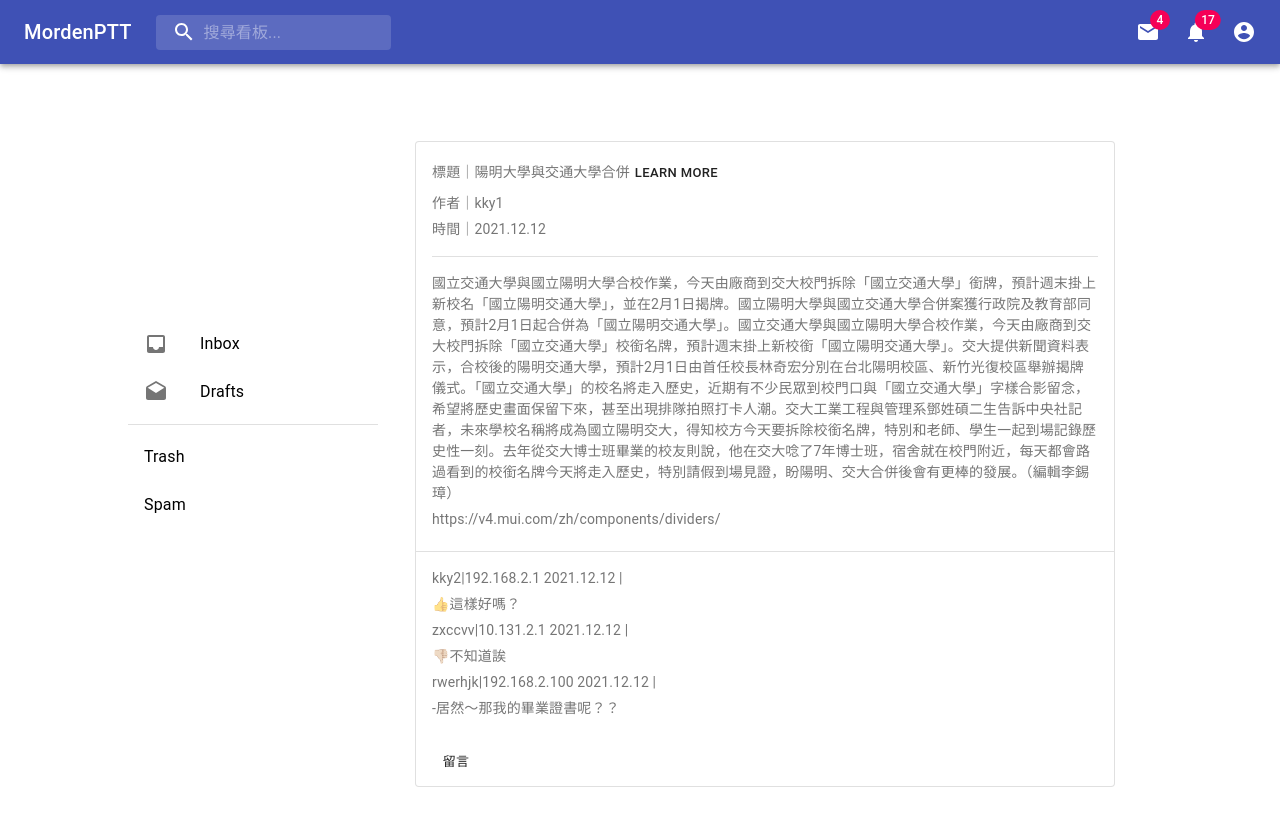
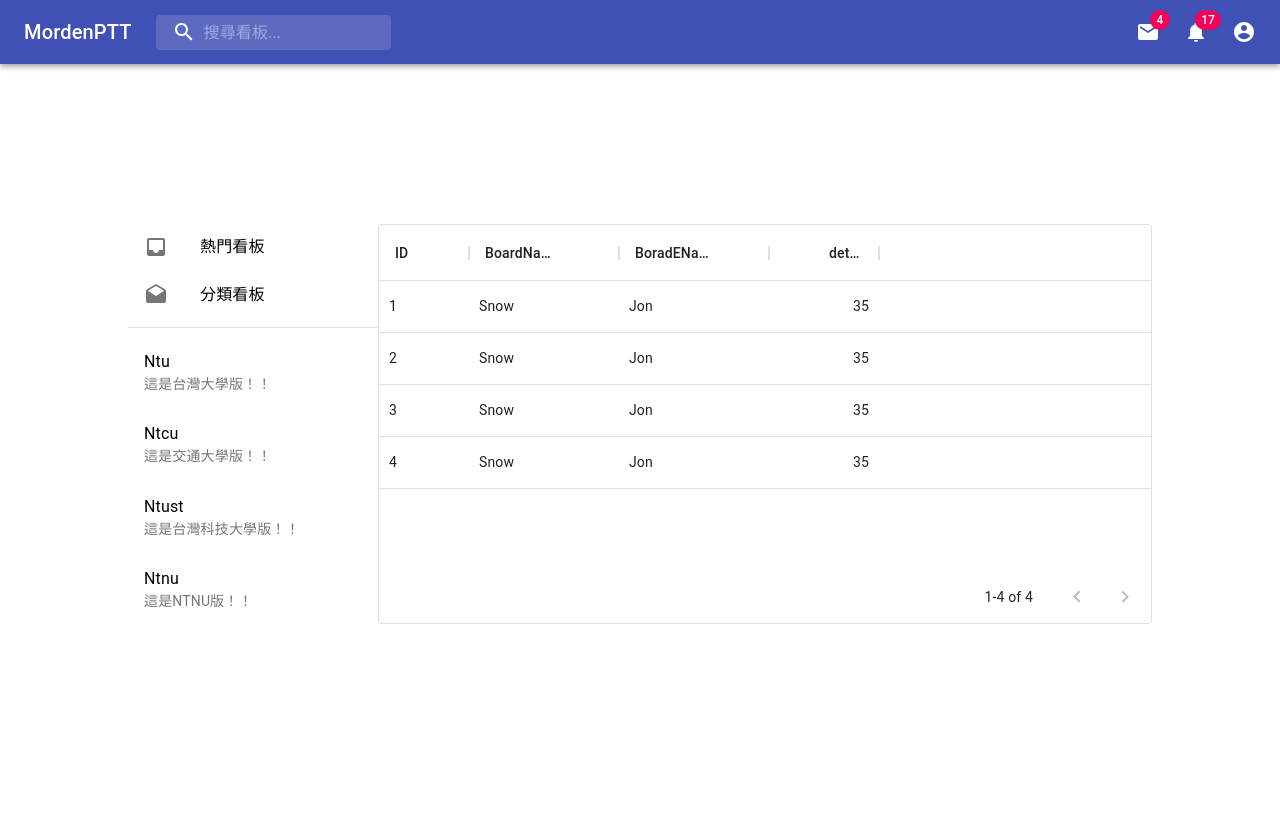
Before and after one commit to Modern-PTT/modern-PTT, a React (Create React App) app in the folder frontend/: page / in a window 1280 px wide. Shown: the top 826 px of the page. After the commit the page ends 800 px from the top, so only its background shows below. Built offline with nearby package versions, Linux system fonts and the light colour scheme.

Commit message:
boardList

```diff
--- a/frontend/package.json
+++ b/frontend/package.json
@@ -8,6 +8,7 @@
     "@emotion/react": "^11.7.1",
     "@emotion/styled": "^11.6.0",
     "@material-ui/core": "^4.12.3",
+    "@material-ui/data-grid": "^4.0.0-alpha.37",
     "@material-ui/icons": "^4.11.2",
     "@mui/icons-material": "^5.2.5",
     "@mui/lab": "^5.0.0-alpha.63",
--- a/frontend/src/Components/Article.js
+++ b/frontend/src/Components/Article.js
@@ -9,6 +9,7 @@ import Button from '@material-ui/core/Button';
 import Typography from '@material-ui/core/Typography';
 import Paper from '@material-ui/core/Paper';
 import { Divider } from '@material-ui/core';
+import TextField from '@material-ui/core/TextField';
 // import Message from '../hooks/Message';
 
 
@@ -30,6 +31,16 @@ const useStyles = makeStyles({
     marginBottom: 12,
   },
 });
+
+const useTextStyles = makeStyles((theme) => ({
+  root: {
+    '& > *': {
+      margin: theme.spacing(1),
+      // width: 'auto',
+    },
+  },
+}));
+
 const Wrapper = styled.div`
   display: flex;
   flex-direction: column;
@@ -87,6 +98,7 @@ const data =
 
 export default function Airticle() {
   const classes = useStyles();
+  const classesText = useTextStyles();
   const bull = <span className={classes.bullet}>•</span>;
 
   return (
@@ -133,7 +145,9 @@ export default function Airticle() {
 
                 ))}
             </CardContent>
-
+            <form className={classesText.root} noValidate autoComplete="off">
+              <TextField id="outlined-basic" label="Outlined" variant="outlined" />
+            </form>
             <CardActions>
                 <Button size="small">留言</Button>
             </CardActions>
--- /dev/null
+++ b/frontend/src/Components/BoardList.js
@@ -0,0 +1,74 @@
+import React from 'react';
+import { makeStyles } from '@material-ui/core/styles';
+import List from '@material-ui/core/List';
+import ListItem from '@material-ui/core/ListItem';
+import ListItemAvatar from '@material-ui/core/ListItemAvatar';
+import ListItemIcon from '@material-ui/core/ListItemIcon';
+import ListItemSecondaryAction from '@material-ui/core/ListItemSecondaryAction';
+import ListItemText from '@material-ui/core/ListItemText';
+import Avatar from '@material-ui/core/Avatar';
+import IconButton from '@material-ui/core/IconButton';
+import FormGroup from '@material-ui/core/FormGroup';
+import FormControlLabel from '@material-ui/core/FormControlLabel';
+import Checkbox from '@material-ui/core/Checkbox';
+import Grid from '@material-ui/core/Grid';
+import Typography from '@material-ui/core/Typography';
+import FolderIcon from '@material-ui/icons/Folder';
+import DeleteIcon from '@material-ui/icons/Delete';
+
+const useStyles = makeStyles((theme) => ({
+  root: {
+    flexGrow: 1,
+    maxWidth: 752,
+  },
+  demo: {
+    backgroundColor: theme.palette.background.paper,
+  },
+  title: {
+    margin: theme.spacing(4, 0, 2),
+  },
+}));
+
+function generate(element) {
+    return [0, 1, 2].map((value) =>
+      React.cloneElement(element, {
+        key: value,
+      }),
+    );
+  }
+
+export default function BoardList() {
+    const classes = useStyles();
+    const [dense, setDense] = React.useState(false);
+    const [secondary, setSecondary] = React.useState(false);
+
+    return(
+        <Grid item xs={12} md={6}>
+            <Typography variant="h6" className={classes.title}>
+            Avatar with text and icon
+            </Typography>
+            <div className={classes.demo}>
+            <List dense={dense}>
+                {generate(
+                <ListItem>
+                    <ListItemAvatar>
+                    <Avatar>
+                        <FolderIcon />
+                    </Avatar>
+                    </ListItemAvatar>
+                    <ListItemText
+                    primary="Single-line item"
+                    secondary={secondary ? 'Secondary text' : null}
+                    />
+                    <ListItemSecondaryAction>
+                    <IconButton edge="end" aria-label="delete">
+                        <DeleteIcon />
+                    </IconButton>
+                    </ListItemSecondaryAction>
+                </ListItem>,
+                )}
+            </List>
+            </div>
+        </Grid>
+    )
+}
--- a/frontend/src/Components/LeftList.js
+++ b/frontend/src/Components/LeftList.js
@@ -54,9 +54,37 @@ const useStyles = makeStyles((theme) => ({
   },
 }));
 
+const BoardListData = [
+    {
+      ename: "Ntu",
+      cname: "台灣大學",
+      board_id: 124565432,
+      board_detail: "這是台灣大學版！！"
+    },
+    {
+      ename: "Ntcu",
+      cname: "交通大學",
+      board_id: 12456543333,
+        board_detail: "這是交通大學版！！"
+    },
+    {
+      ename: "Ntust",
+      cname: "台灣科技大學",
+      board_id: 1245654213,
+      board_detail: "這是台灣科技大學版！！"
+    },
+    {
+      ename: "Ntnu",
+      cname: "台灣師範大學",
+      board_id: 1245654324,
+      board_detail: "這是NTNU版！！"
+    }
+  ]
+
 function ListItemLink(props) {
   return <ListItem button component="a" {...props} />;
 }
+
 
 export default function SimpleList() {
   const classes = useStyles();
@@ -64,27 +92,26 @@ export default function SimpleList() {
   return (
     <div className={classes.root}>
       <List component="nav" aria-label="main mailbox folders">
-        <ListItem button>
+        <ListItem button id="popular">
           <ListItemIcon>
             <InboxIcon />
           </ListItemIcon>
-          <ListItemText primary="Inbox" />
+          <ListItemText primary="熱門看板" />
         </ListItem>
-        <ListItem button>
+        <ListItem button id ="seperate" value="seperates" onClick={(e)=>console.log(e.target.value)}>
           <ListItemIcon>
             <DraftsIcon />
           </ListItemIcon>
-          <ListItemText primary="Drafts" />
+          <ListItemText primary="分類看板" />
         </ListItem>
       </List>
       <Divider />
       <List component="nav" aria-label="secondary mailbox folders">
-        <ListItem button>
-          <ListItemText primary="Trash" />
-        </ListItem>
-        <ListItemLink href="#simple-list">
-          <ListItemText primary="Spam" />
-        </ListItemLink>
+      {BoardListData.map((item)=>(
+          <ListItem button id={item.ename}>
+            <ListItemText primary={item.ename} secondary={item.board_detail}/>
+          </ListItem>
+      ))}
       </List>
     </div>
   );
--- /dev/null
+++ b/frontend/src/Components/RightBoardList.js
@@ -0,0 +1,58 @@
+import * as React from 'react';
+import  {DataGrid}  from '@material-ui/data-grid';
+
+const columns = [
+  { field: 'id', headerName: 'ID', width: 90 },
+  {
+    field: 'BoardName',
+    headerName: 'BoardName',
+    width: 150,
+    editable: true,
+  },
+  {
+    field: 'BoradEName',
+    headerName: 'BoradEName',
+    width: 150,
+    editable: true,
+  },
+  {
+    field: 'detail',
+    headerName: 'detail',
+    type: 'number',
+    width: 110,
+    editable: true,
+  },
+//   {
+//     field: 'fullName',
+//     headerName: 'Full name',
+//     description: 'This column has a value getter and is not sortable.',
+//     sortable: false,
+//     width: 160,
+//     valueGetter: (params) =>
+//       `${params.getValue(params.id, 'firstName') || ''} ${
+//         params.getValue(params.id, 'lastName') || ''
+//       }`,
+//   },
+];
+
+const rows = [
+  { id: 1, BoardName: 'Snow', BoradEName: 'Jon', detail: 35 },
+  { id: 2, BoardName: 'Snow', BoradEName: 'Jon', detail: 35 },
+  { id: 3, BoardName: 'Snow', BoradEName: 'Jon', detail: 35 },
+  { id: 4, BoardName: 'Snow', BoradEName: 'Jon', detail: 35 }
+
+];
+
+export default function DataTable() {
+  return (
+    <div style={{ height: 400, width: '100%' }}>
+      <DataGrid
+        rows={rows}
+        columns={columns}
+        pageSize={10}
+        // checkboxSelection
+        disableSelectionOnClick
+      />
+    </div>
+  );
+}
--- a/frontend/src/Containers/App.js
+++ b/frontend/src/Containers/App.js
@@ -1,9 +1,12 @@
 // import logo from './logo.svg';
 // import './App.css';
+import { useState } from "react";
 import ArticleBox from "./ArticleBox"
 import Navbar from "../Components/Navbar"
 import LeftList from "../Components/LeftList"
 import styled from 'styled-components';
+import BoardList from "../Components/BoardList";
+import RightBoardList from "../Components/RightBoardList"
 
 const WrapperRow = styled.div`
   display: flex;
@@ -25,14 +28,27 @@ const WrapperColumn = styled.div`
 
 
 function App() {
+  const [atHome, setAtHome] = useState(true)
+
   return (
         <WrapperColumn>
           <Navbar/>
           <WrapperRow>
+            {atHome
+            ?<>
               <LeftList/>
+              <RightBoardList/>
+            </>
+            :
+            <>
+              <BoardList/>
               <ArticleBox/>
+            </>
+            }
+
           </WrapperRow>
         </WrapperColumn>
+
   );
 }
 
```
Also changed, not shown: frontend/src/Components/Modal.js (added), 1 other file (tests, documents, lock files or other folders). Lines whose indentation alone changed are shown as unchanged.
